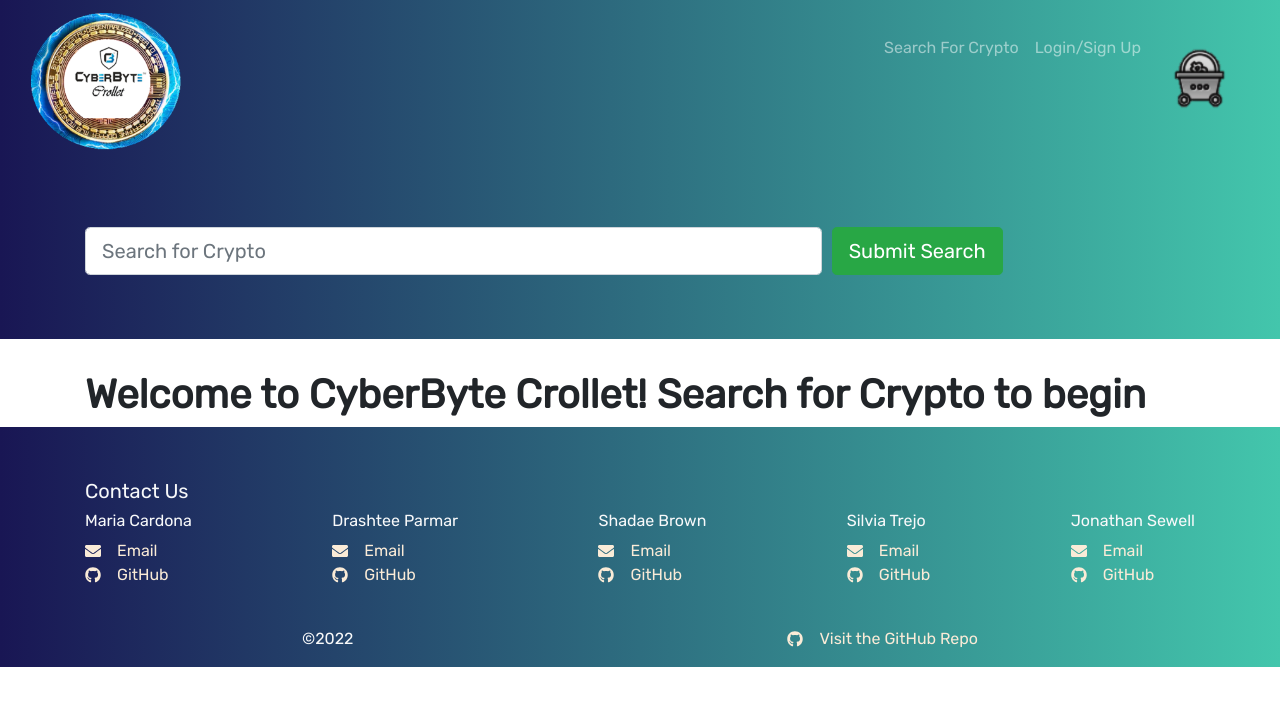
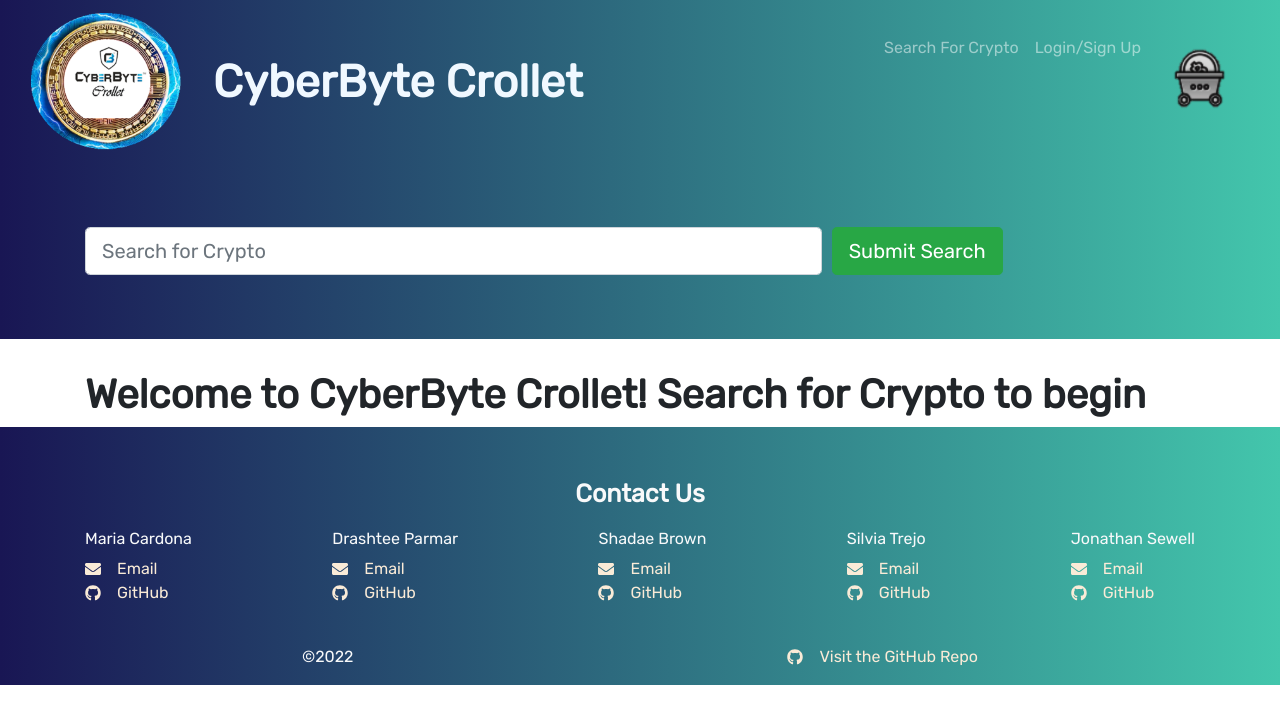
Before and after one commit to dparmar32/cyberByte_Crollet, a React (Create React App) app in the folder client/: page / in a window 1280 px wide. Shown: the top 724 px of the page. Built offline with nearby package versions, Linux system fonts and the light colour scheme.

Commit message:
logo name and centering contact Us

```diff
--- a/client/src/components/Navbar.js
+++ b/client/src/components/Navbar.js
@@ -1,6 +1,6 @@
 import React, { useState } from 'react';
 import { Link } from 'react-router-dom';
-import { Navbar, Nav, Container, Modal, Tab } from 'react-bootstrap';
+import { Navbar, Nav, Container, Modal, Tab, NavbarBrand } from 'react-bootstrap';
 import SignUpForm from './SignupForm';
 import LoginForm from './LoginForm';
 
@@ -17,8 +17,9 @@
     <>
       <Navbar  className="gradient" bg='dark' variant='dark' expand='lg'>
         <Container fluid>
-          <Navbar.Brand as={Link} to='/'><img src={Logo}  width="150" alt="logo"/>
+          <Navbar.Brand as={Link} to='/'><img src={Logo} width="150" alt="logo"/>
           </Navbar.Brand>
+          <Navbar className="logoname">CyberByte Crollet</Navbar>
           <Navbar.Toggle aria-controls='navbar' />
           <Navbar.Collapse id='navbar'>
             <Nav className='ml-auto'>
--- a/client/src/index.css
+++ b/client/src/index.css
@@ -10,9 +10,25 @@
   font-family: 'Rubik', sans-serif;
 }
 
+.logoname {
+  text-align: center;
+  font-size: 45px;
+  font-weight: bold;
+  color: aliceblue;
+}
+
 h2 {
    font-size: 40px;
    font-weight: bold;
+
+}
+
+h5 {
+  text-align: center;
+  font-weight: bold;
+  font-size: 25px;
+  margin-bottom: 20px;
+
 }
 
 .small {
@@ -28,13 +44,13 @@
 }
 
 .gradient3 {
-background: #1c92d2;  /* fallback for old browsers */
-background: -webkit-linear-gradient(to right, #6de9b9, #389dd3);  /* Chrome 10-25, Safari 5.1-6 */
-background: linear-gradient(to right, #6de9b9, #389dd3); /* W3C, IE 10+/ Edge, Firefox 16+, Chrome 26+, Opera 12+, Safari 7+ */
-position: absolute;
-bottom: 0;
+  background: #1c92d2;  /* fallback for old browsers */
+  background: -webkit-linear-gradient(to right, #6de9b9, #389dd3);  /* Chrome 10-25, Safari 5.1-6 */
+  background: linear-gradient(to right, #6de9b9, #389dd3); /* W3C, IE 10+/ Edge, Firefox 16+, Chrome 26+, Opera 12+, Safari 7+ */
+  position: relative;
+  bottom: 0;
 
-   }
+}
 
 
 .fluid {
@@ -51,3 +67,21 @@
   color:rgb(1, 9, 15);
 
 }
+
+/* @media (min-width: 576px) {
+  .card-columns {
+    column-count: 1;
+  }
+}
+
+@media (min-width: 768px) {
+  .card-columns {
+    column-count: 2;
+  }
+}
+
+@media (min-width: 992px) {
+  .card-columns {
+    column-count: 3;
+  }
+} */
```
